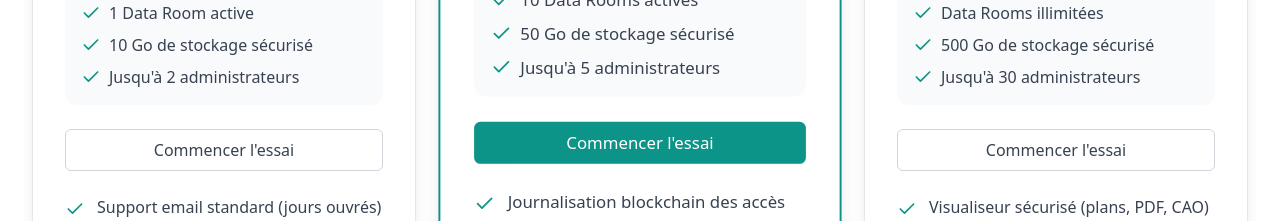
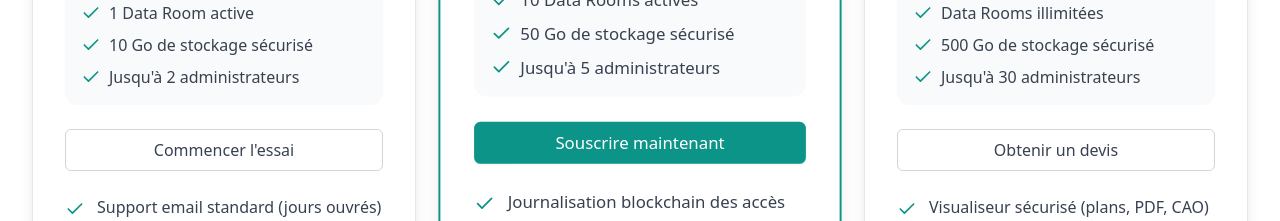
Before and after one commit to azarqane/Dataroom, a React (Vite) app: page / in a window 1280 px wide. Shown: the part 5220-5441 px from the top of the page. Built offline with nearby package versions, Linux system fonts and the light colour scheme.

Commit message:
Update pricing plan button text

```diff
--- a/src/components/Pricing.tsx
+++ b/src/components/Pricing.tsx
@@ -74,7 +74,7 @@ export const Pricing = () => {
         { text: "Rapports d'activité basiques", available: false },
         { text: "Support prioritaire", available: false },
       ],
-      cta: "Commencer l'essai",
+      cta: "Souscrire maintenant",
     },
     {
       name: "Offre Business",
@@ -95,15 +95,7 @@ export const Pricing = () => {
         { text: "Support premium 24/7 dédié", available: true },
         { text: "Rapports d'activité avancés", available: true },
       ],
-      cta: (
-        <a
-          href="#contact"
-          className="text-teal-600 hover:text-teal-700 font-medium block text-center"
-          aria-label="Aller au formulaire de contact en bas de page"
-        >
-          Contactez nous
-        </a>
-      ),
+      cta: "Obtenir un devis",
     },
   ];
 
@@ -197,7 +189,7 @@ export const Pricing = () => {
                   className="w-full mb-6"
                   onClick={() => navigate('/auth')}
                 >
-                  Commencer l'essai
+                  {plan.cta}
                 </Button>
 
                 <ul className="space-y-3">
```
